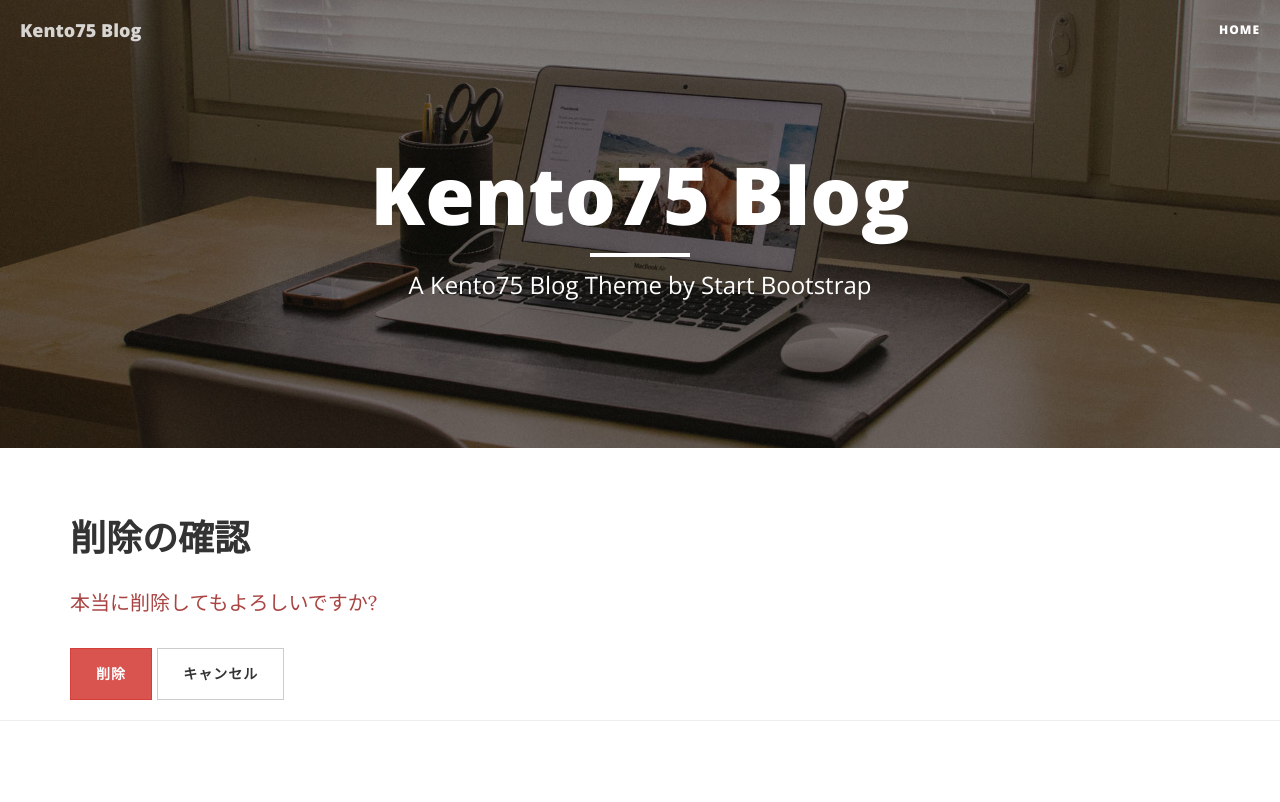
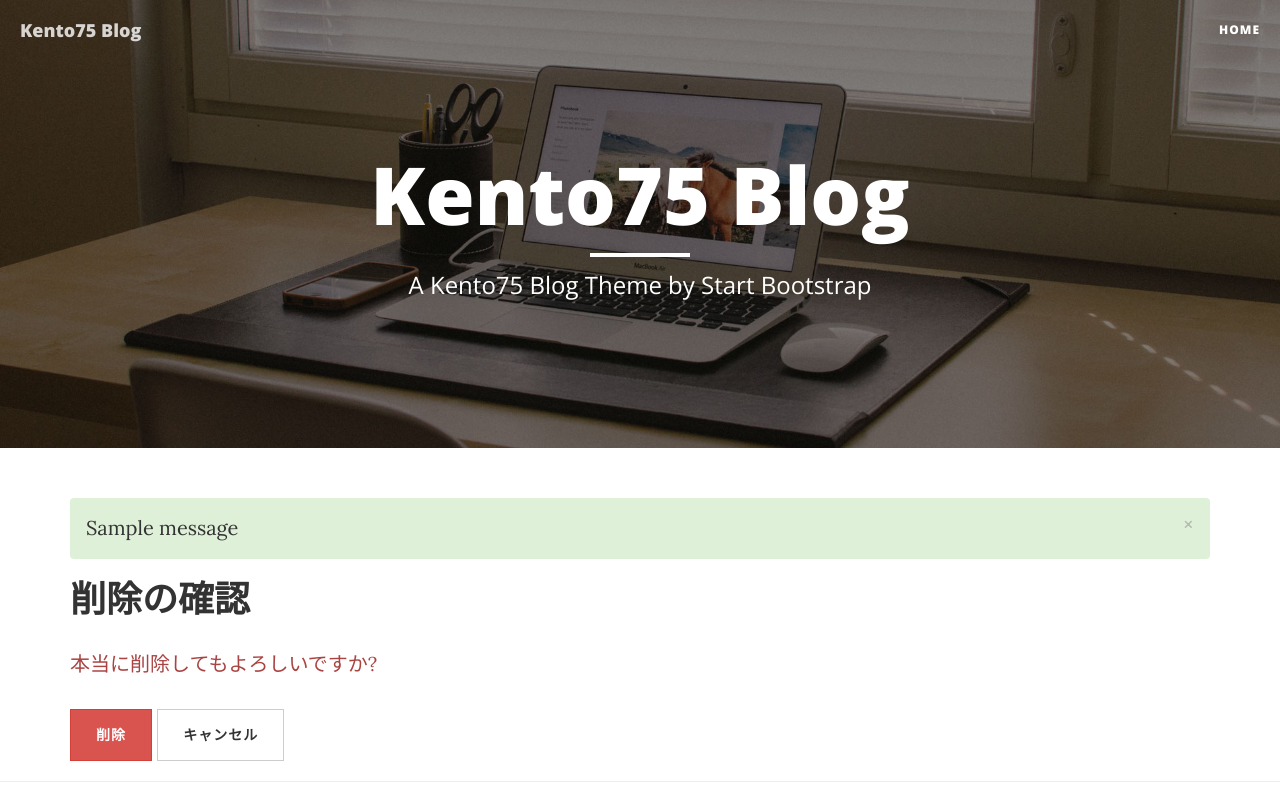
Before and after one commit to Kento75/kento75_blog, a Django app: page /3/delete in a window 1280 px wide. Before the commit the page ends 721 px from the top, so only its background shows below. Run offline with Django 3.2, Linux system fonts and the light colour scheme; data comes from the database, SQL or seed files in the repository; both versions use the stored data as it was after the commit; one stand-in notice (Sample message) is shown; some libraries are stand-ins or nearby versions.

Commit message:
Add form vaild message and invalid message

```diff
--- a/blog/templates/base.html
+++ b/blog/templates/base.html
@@ -57,6 +57,20 @@
 
 <!-- Main Content -->
 <div class="container">
+  {% if messages %}
+    <ul class="list-unstyled">
+      {% for message in messages %}
+        <li {% if message.tags %}
+          class="bg-{% if messages.tags == 'error' %}danger{% else %}{{ message.tags }}{% endif %} alert"{% endif %}>
+          {{ message }}
+          <button type="button" class="close" aria-label="Close" data-dismiss="alert">
+            <span aria-hidden="true">&times;</span>
+          </button>
+        </li>
+      {% endfor %}
+    </ul>
+  {% endif %}
+
   {% block body %}{% endblock %}
 </div>
 
--- a/blog/views.py
+++ b/blog/views.py
@@ -1,4 +1,5 @@
 from django.urls import reverse_lazy
+from django.contrib import messages
 
 from django.views.generic import ListView, DetailView, CreateView, UpdateView, DeleteView
 
@@ -26,6 +27,14 @@ class BlogCreateView(CreateView):
     success_url = reverse_lazy('index')  # トップページへ遷移
     template_name = 'blog/blog_create_form.html'
 
+    def form_valid(self, form):
+        messages.success(self.request, '保存しました')
+        return super().form_valid(form)
+
+    def form_invalid(self, form):
+        messages.error(self.request, '保存に失敗しました')
+        return super().form_invalid(form)
+
 
 # 記事編集画面
 class BlogUpdateView(UpdateView):
```
Also changed, not shown: db.sqlite3.
